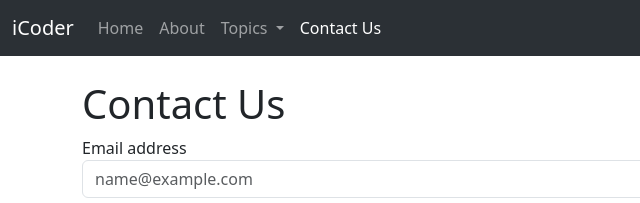
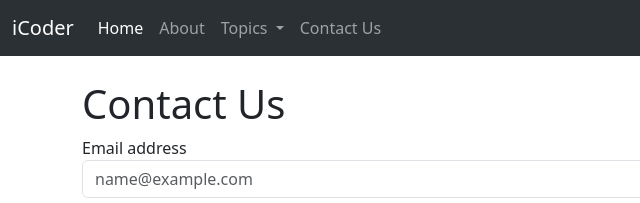
Before and after one commit to MAsad2723/iCoder, a plain HTML site: page contact.html in a window 1280 px wide. Shown: the top 203 px of the page, 0-640 px from the left. Drawn offline with nearby package versions, Linux system fonts and the light colour scheme.

Commit message:
Update contact.html

```diff
--- a/contact.html
+++ b/contact.html
@@ -21,10 +21,10 @@
             <div class="collapse navbar-collapse" id="navbarSupportedContent">
                 <ul class="navbar-nav me-auto mb-2 mb-lg-0">
                     <li class="nav-item">
-                        <a class="nav-link" aria-current="page" href="/">Home</a>
+                        <a class="nav-link active" aria-current="page" href="/iCoder/">Home</a>
                     </li>
                     <li class="nav-item">
-                        <a class="nav-link " aria-current="page" href="/about.html">About</a>
+                        <a class="nav-link" aria-current="page" href="/iCoder/about.html">About</a>
                     </li>
                     <li class="nav-item dropdown">
                         <a class="nav-link dropdown-toggle" href="#" role="button" data-bs-toggle="dropdown"
@@ -41,7 +41,7 @@
                         </ul>
                     </li>
                     <li class="nav-item">
-                        <a class="nav-link active" aria-current="page" href="/contact.html">Contact Us</a>
+                        <a class="nav-link" aria-current="page" href="/iCoder/contact.html">Contact Us</a>
                     </li>
                 </ul>
                 <form class="d-flex" role="search">
```
